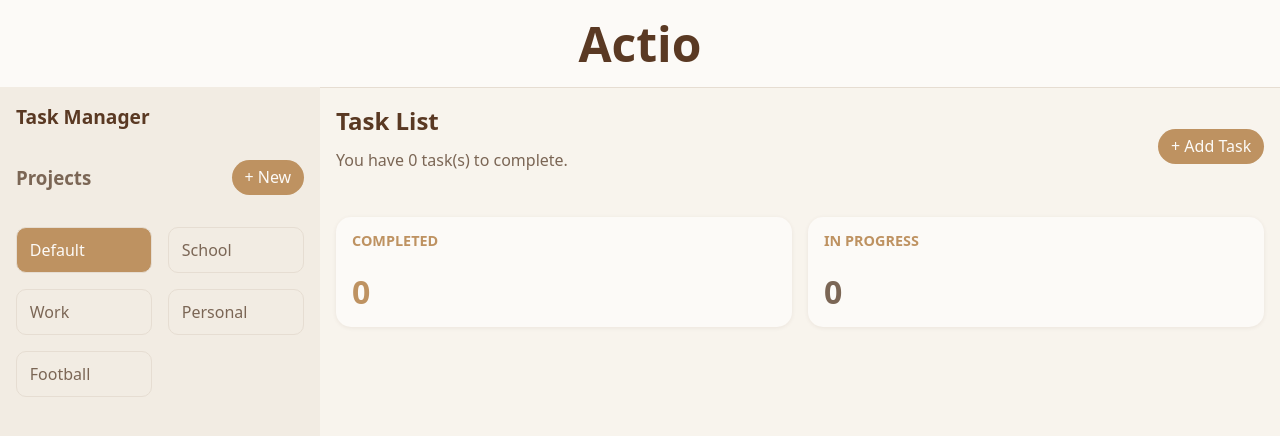
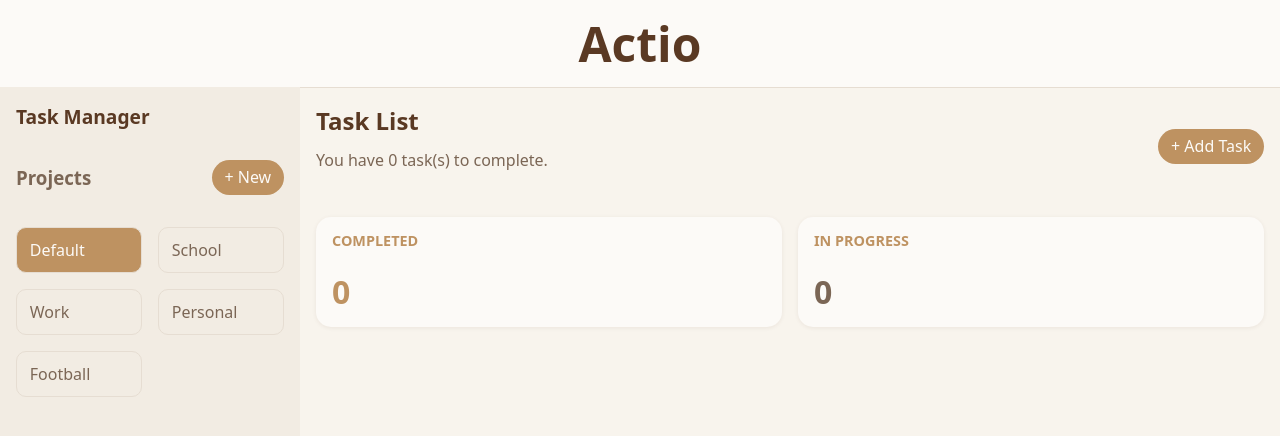
Before and after one commit to dyegocouto/actio, a website built with Vite: page index.html in a window 1280 px wide. Built offline with nearby package versions, Linux system fonts and the light colour scheme.

Commit message:
feat: tweak size of sidebar
Just reduced it a bit on large screens.

```diff
--- a/src/css/layout.css
+++ b/src/css/layout.css
@@ -15,7 +15,7 @@
 @media (min-width: 1024px) {
   .global-wrapper {
     display: grid;
-    grid-template-columns: minmax(18rem, min(25%, 400px)) 1fr;
+    grid-template-columns: minmax(18rem, min(25%, 300px)) 1fr;
     grid-template-areas:
       "header header"
       "sidebar main";
```
